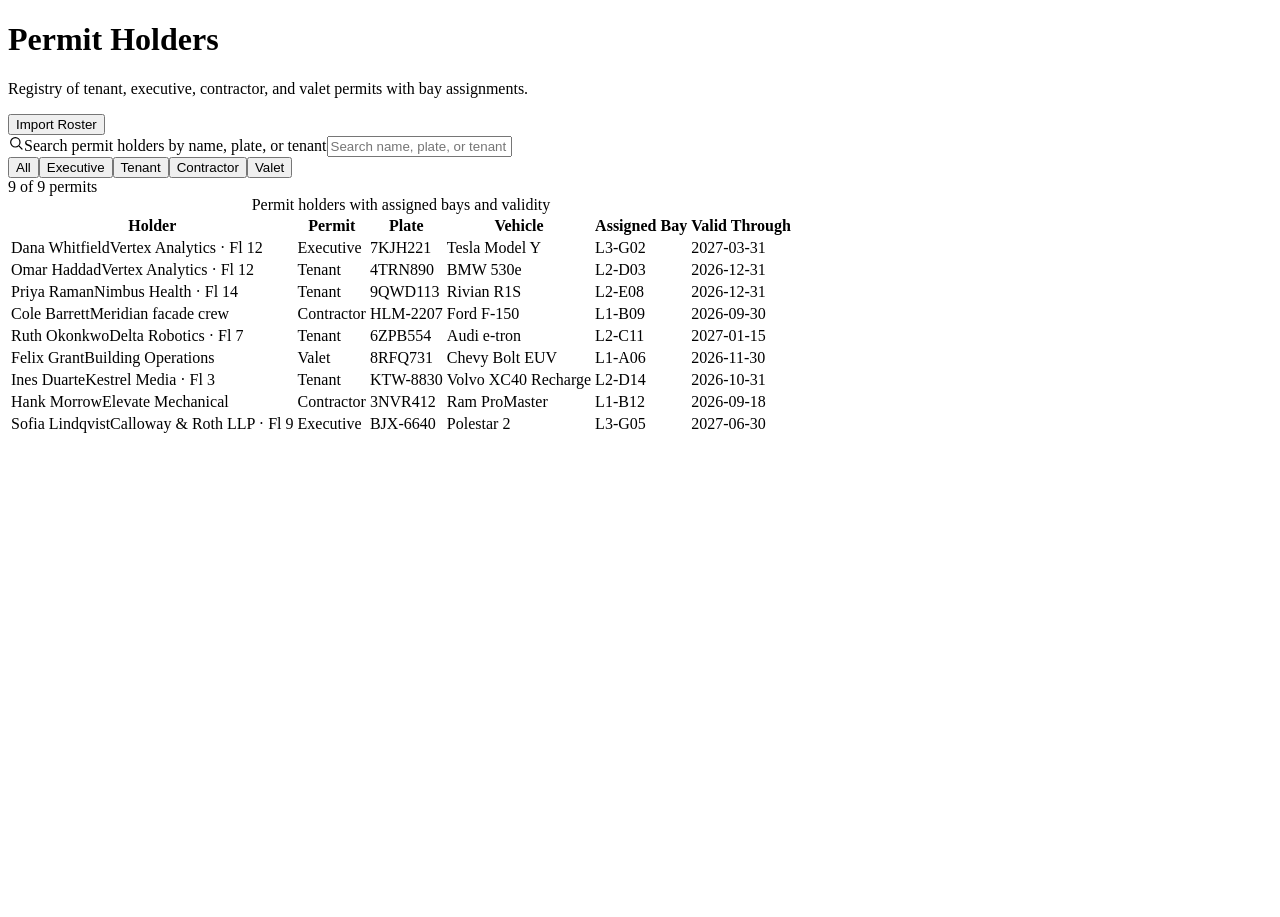
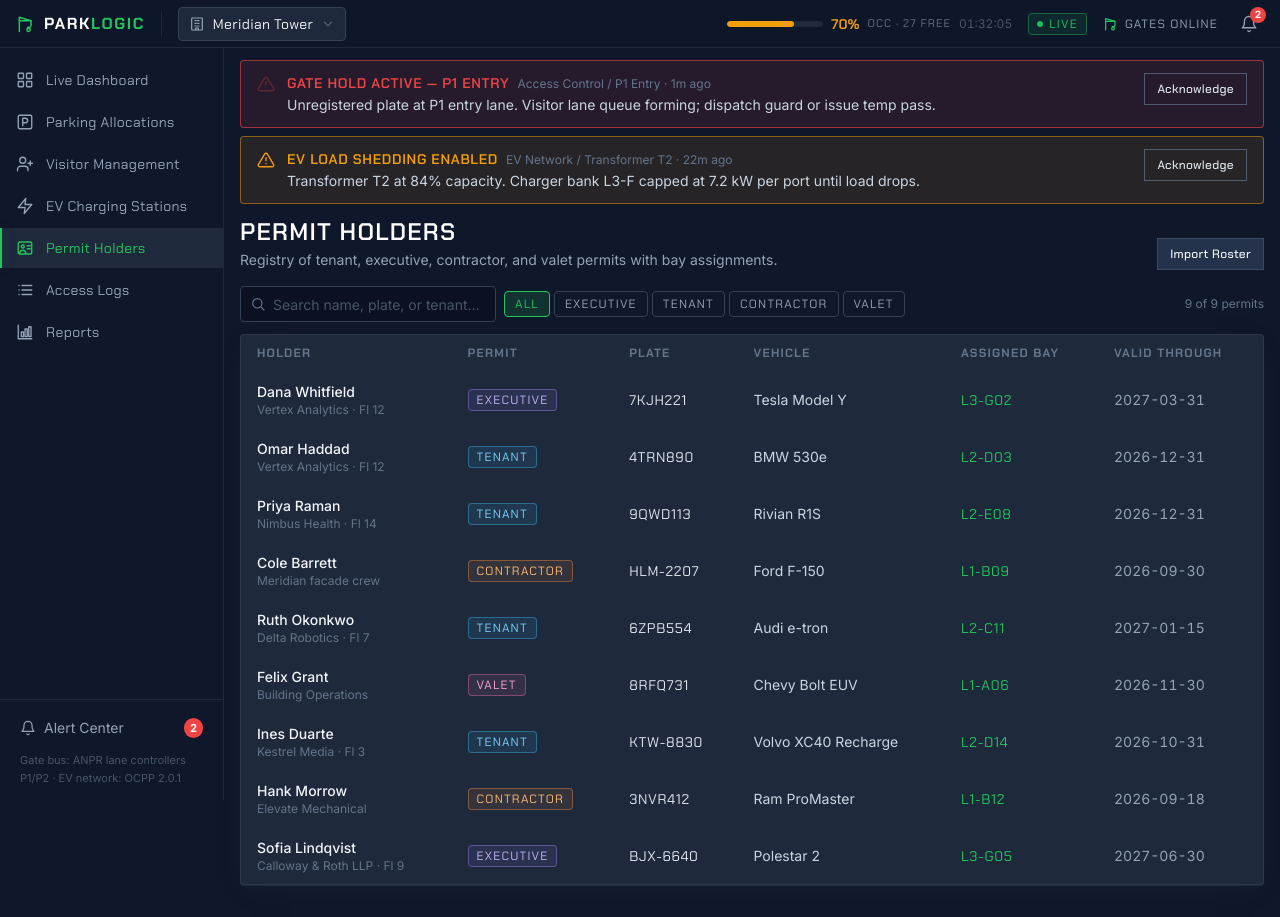
Before and after one commit to songkaili24/parklogic-access, a Next.js app: page /permits in a window 1280 px wide. Before the commit the page ends 800 px from the top, so only its background shows below. Built offline with nearby package versions, Linux system fonts and the light colour scheme.

Commit message:
feat(app): add root layout, global styles, and dashboard route
next/font loads Chakra Petch (display) and Inter (body); globals.css adds
the control-room base, tabular numerals, blueprint grid, and thin
scrollbars. Dashboard route renders DashboardBody under app-shell chrome.

```diff
--- /dev/null
+++ b/src/app/globals.css
@@ -0,0 +1,47 @@
+@tailwind base;
+@tailwind components;
+@tailwind utilities;
+
+@layer base {
+  :root {
+    color-scheme: dark;
+  }
+
+  body {
+    @apply bg-control font-sans text-slate-200 antialiased;
+  }
+
+  ::selection {
+    @apply bg-signal-green/30 text-white;
+  }
+}
+
+@layer utilities {
+  /* Fixed-width numerals so live counters don't jitter. */
+  .font-numeric {
+    font-variant-numeric: tabular-nums;
+  }
+
+  /* Blueprint grid used behind garage schematics. */
+  .bg-blueprint {
+    background-image:
+      linear-gradient(rgb(148 163 184 / 0.06) 1px, transparent 1px),
+      linear-gradient(90deg, rgb(148 163 184 / 0.06) 1px, transparent 1px);
+    background-size: 24px 24px;
+  }
+
+  .scrollbar-thin {
+    scrollbar-width: thin;
+    scrollbar-color: theme('colors.slate.700') transparent;
+  }
+  .scrollbar-thin::-webkit-scrollbar {
+    width: 8px;
+    height: 8px;
+  }
+  .scrollbar-thin::-webkit-scrollbar-thumb {
+    @apply rounded-full bg-slate-700;
+  }
+  .scrollbar-thin::-webkit-scrollbar-track {
+    background: transparent;
+  }
+}
--- /dev/null
+++ b/src/app/layout.tsx
@@ -0,0 +1,42 @@
+import type { Metadata, Viewport } from 'next';
+import { Chakra_Petch, Inter } from 'next/font/google';
+
+import { AppShell } from '@/components/layout/AppShell';
+
+import './globals.css';
+
+const chakraPetch = Chakra_Petch({
+  subsets: ['latin'],
+  weight: ['400', '500', '600', '700'],
+  variable: '--font-chakra-petch',
+  display: 'swap',
+});
+
+const inter = Inter({
+  subsets: ['latin'],
+  variable: '--font-inter',
+  display: 'swap',
+});
+
+export const metadata: Metadata = {
+  title: {
+    default: 'ParkLogic — Operations Control',
+    template: '%s · ParkLogic',
+  },
+  description:
+    'Real-time parking allocation, visitor access, EV charging, and access control operations for commercial properties.',
+};
+
+export const viewport: Viewport = {
+  themeColor: '#0F172A',
+};
+
+export default function RootLayout({ children }: { children: React.ReactNode }) {
+  return (
+    <html lang="en" className="h-full">
+      <body className={`${chakraPetch.variable} ${inter.variable} min-h-full font-sans`}>
+        <AppShell>{children}</AppShell>
+      </body>
+    </html>
+  );
+}
--- /dev/null
+++ b/src/app/page.tsx
@@ -0,0 +1,11 @@
+import { Metadata } from 'next';
+
+import { DashboardBody } from '@/components/dashboard/DashboardBody';
+
+export const metadata: Metadata = {
+  title: 'Live Dashboard',
+};
+
+export default function DashboardPage() {
+  return <DashboardBody />;
+}
```
